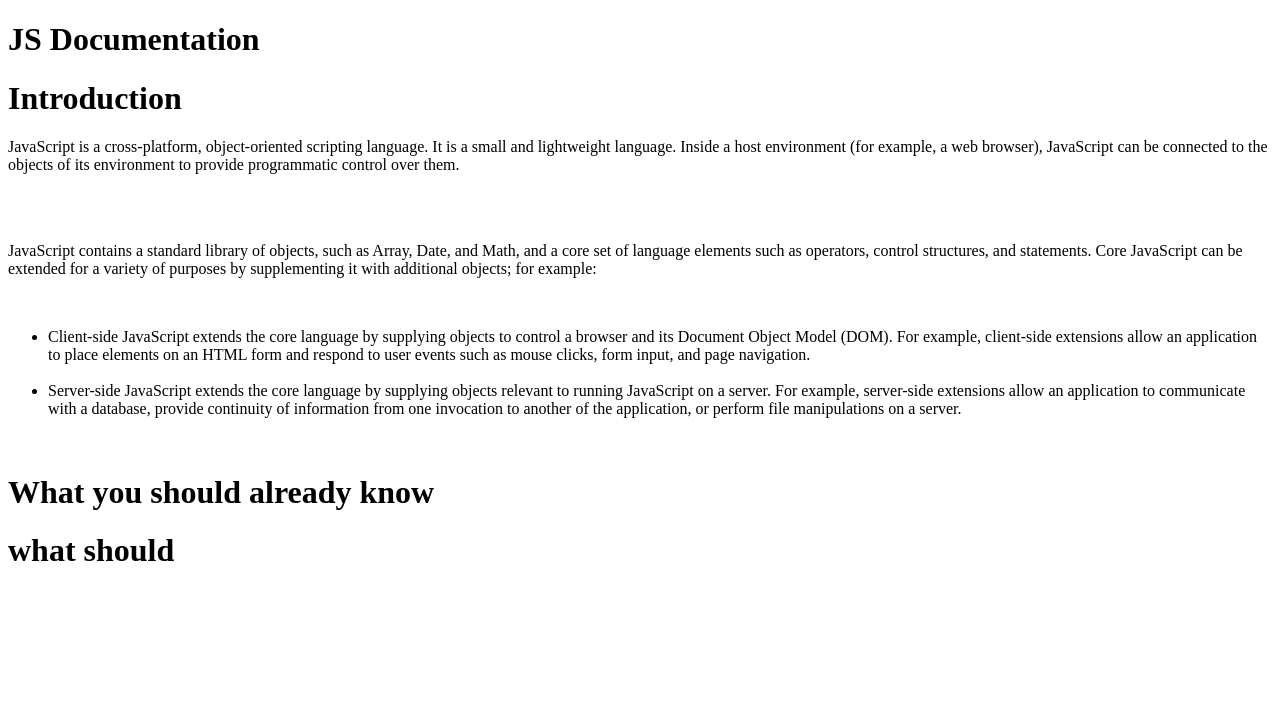
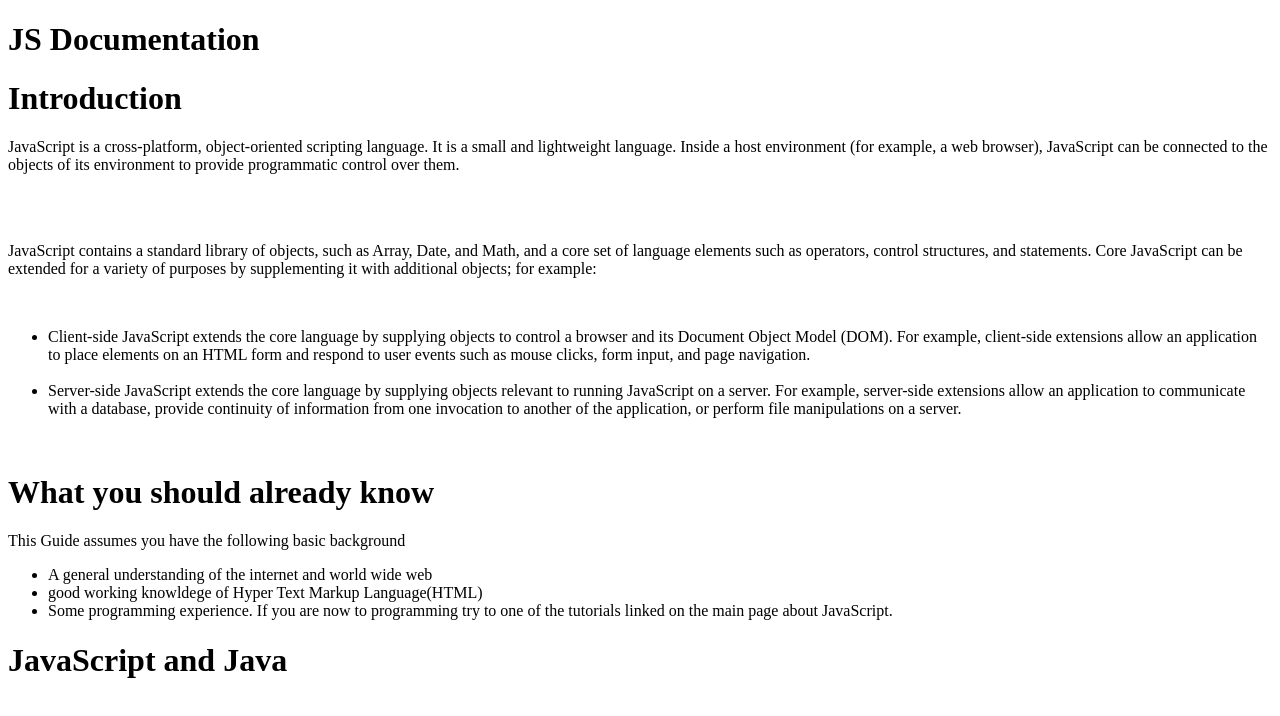
Before and after one commit to imoriasi/ignatiusAyenew, a plain HTML site: page index.html in a window 1280 px wide. Drawn offline with Linux system fonts and the light colour scheme.

Commit message:
add-some list

```diff
--- a/index.html
+++ b/index.html
@@ -38,7 +38,25 @@
                 </li>
             </ul><br>
             <h1>What you should already know</h1>
-            <h1> what should</h1>
+              <p>
+            This Guide assumes you have the following basic background
+            </p>
+            <ul>
+                <li>
+                    A general understanding of the internet and world wide web
+                </li>
+                <li>
+                    good working knowldege of Hyper Text Markup Language(HTML)
+                </li>
+                <li>
+                    Some programming experience. If you are now to
+                    programming try to one of the tutorials linked on the
+                    main page about JavaScript.
+                </li>
+            </ul>
+            <h1>
+                JavaScript and Java
+            </h1>
         </div>
     </main>
 
```
